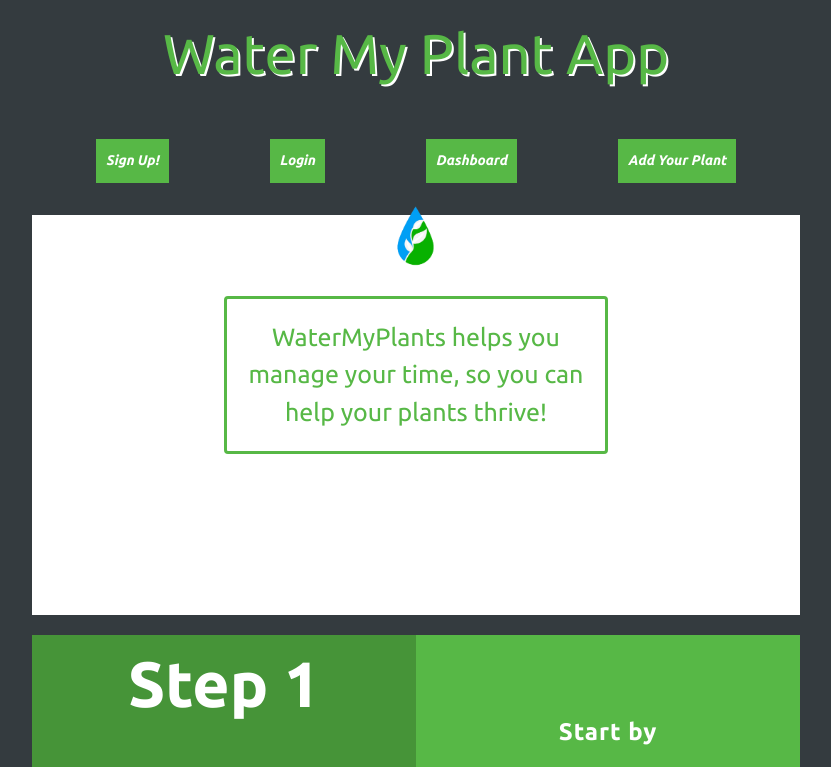
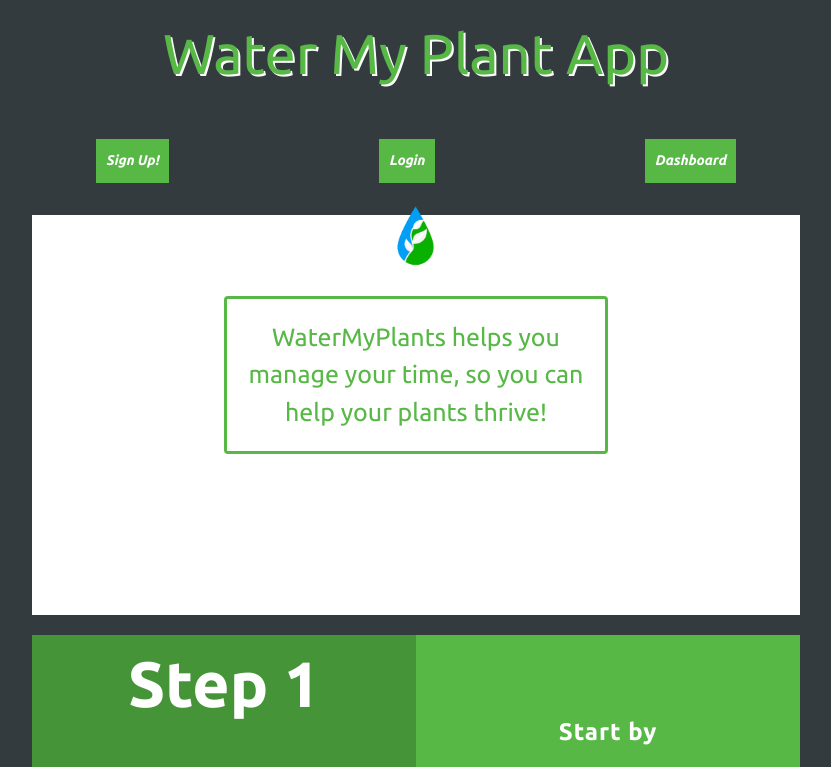
Before and after one commit to Build-Week-Water-My-Plants-tt-webft-20/Water-My-Plants---Front-End, a React (Create React App) app in the folder front-end/: page / in a window 1280 px wide. Shown: the top 767 px of the page, without its empty margins (224-1055 px from the left). Built offline with nearby package versions, Linux system fonts and the light colour scheme.

Commit message:
removing AddPlant from Nav

```diff
--- a/front-end/src/App.js
+++ b/front-end/src/App.js
@@ -7,11 +7,9 @@ import Signup from "./components/Signup"
 import { Route } from "react-router-dom";
 // import PrivateRoute from './components/PrivateRoute'
 import Dashboard from './components/Dashboard'
-import PlantForm from './components/PlantForm'
 
 function App() {
   localStorage.clear();
-
   return (
     <div className="App">
       <NavigationBar />
@@ -20,7 +18,6 @@ function App() {
       <PrivateRoute exact path="add-plant" component={PlantForm} /> */}
 
       <Route path="/dashboard" component={Dashboard}/>
-      <Route path="/plant-form" component={PlantForm}/>
       <Route path="/login" component={Login} />
       <Route path="/signup" component={Signup}/>
       <Route exact path="/" component={Landing}/>
--- a/front-end/src/components/Nav.js
+++ b/front-end/src/components/Nav.js
@@ -23,10 +23,6 @@ const NavigationBar = () => {
         <Link className="nav-link" to="/dashboard">
           Dashboard
         </Link>
-
-        <Link className="nav-link" to="/plant-form">
-          Add Your Plant
-        </Link>
       </nav>
     </div>
   );
```
